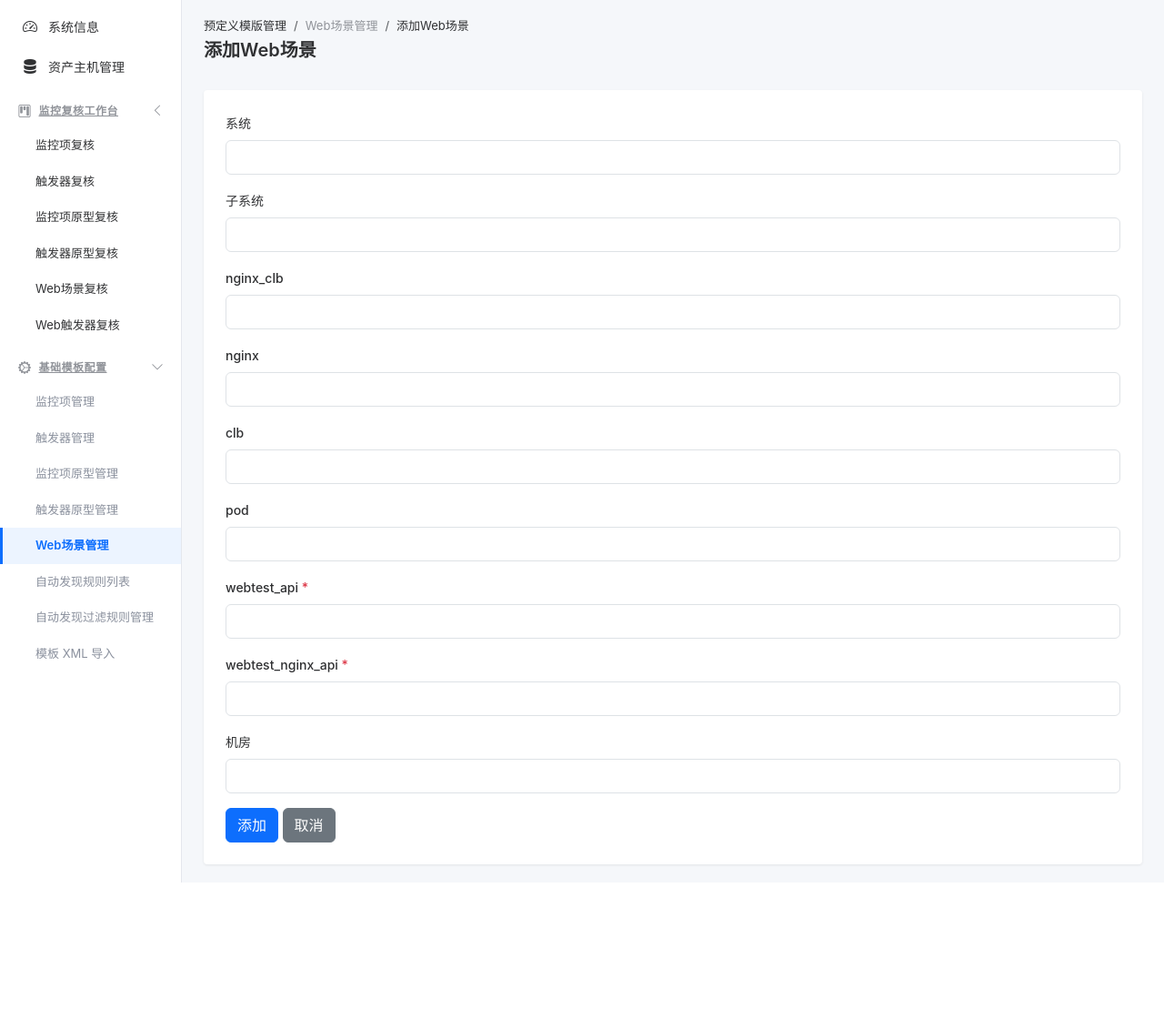
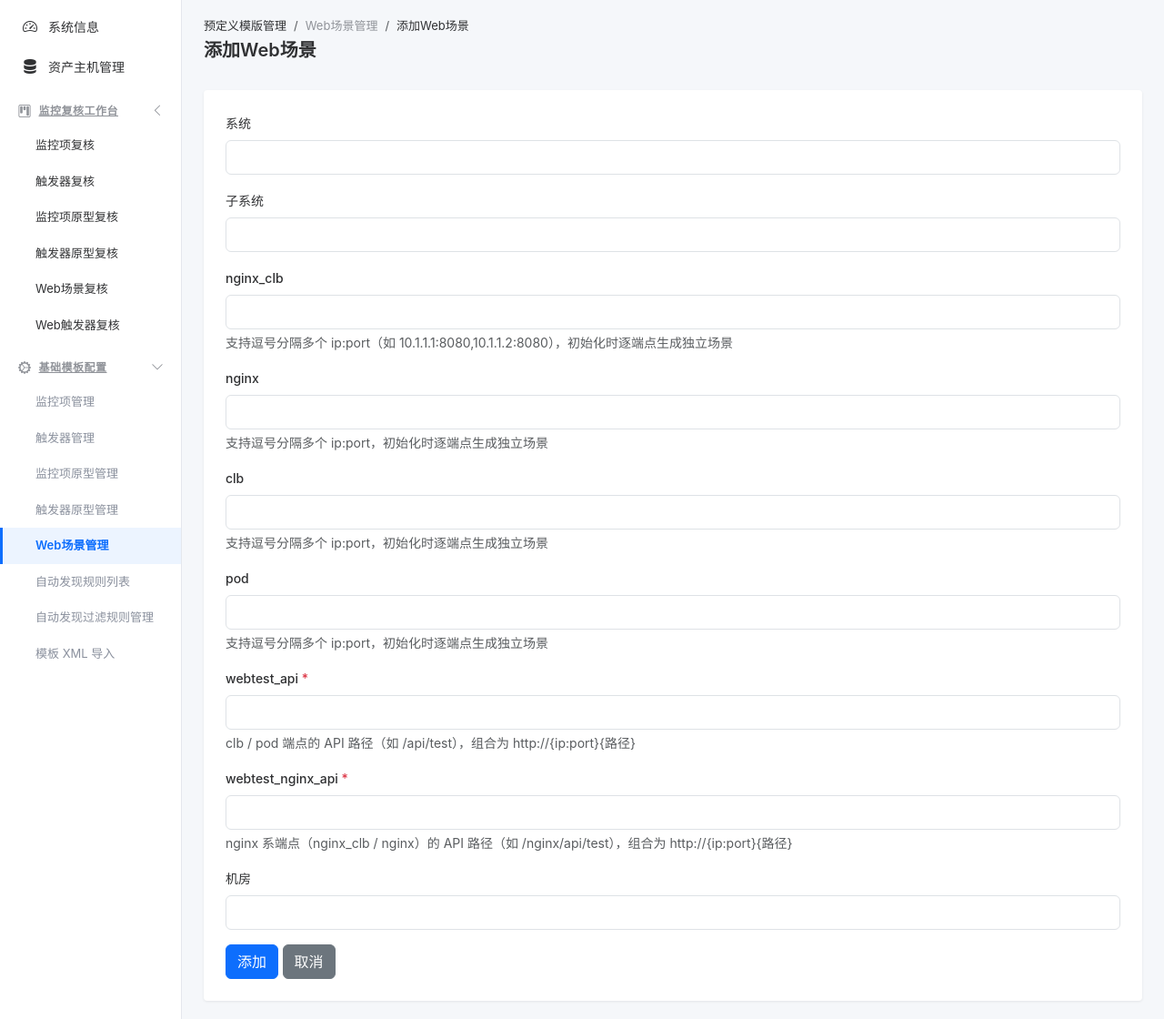
Before and after one commit to i-f2/zabbix_mac, a Flask app: page /webscenario/add in a window 1280 px wide. Shown: the part 61-1181 px from the top of the page at 91% size. Before the commit the page ends 1031 px from the top, so only its background shows below. Run offline with Flask 3, Linux system fonts and the light colour scheme; data that the repository does not hold is empty; some libraries are stand-ins or nearby versions.

Commit message:
docs: Web 场景录入表单补充多端点与 api 配对提示
4 个端点字段提示支持逗号分隔多个 ip:port；webtest_api / webtest_nginx_api
标注各自配对的端点列（clb/pod 与 nginx 系）。纯 .form-text 文案，
无逻辑改动。

Co-Authored-By: Claude Code <noreply@anthropic.com>

```diff
--- a/templates/add_webscenario.html
+++ b/templates/add_webscenario.html
@@ -16,26 +16,32 @@
         <div class="mb-3">
             <label for="nginx_clb" class="form-label">nginx_clb</label>
             <input type="text" class="form-control" id="nginx_clb" name="nginx_clb">
+            <div class="form-text">支持逗号分隔多个 ip:port（如 10.1.1.1:8080,10.1.1.2:8080），初始化时逐端点生成独立场景</div>
         </div>
         <div class="mb-3">
             <label for="nginx" class="form-label">nginx</label>
             <input type="text" class="form-control" id="nginx" name="nginx">
+            <div class="form-text">支持逗号分隔多个 ip:port，初始化时逐端点生成独立场景</div>
         </div>
         <div class="mb-3">
             <label for="clb" class="form-label">clb</label>
             <input type="text" class="form-control" id="clb" name="clb">
+            <div class="form-text">支持逗号分隔多个 ip:port，初始化时逐端点生成独立场景</div>
         </div>
         <div class="mb-3">
             <label for="pod" class="form-label">pod</label>
             <input type="text" class="form-control" id="pod" name="pod">
+            <div class="form-text">支持逗号分隔多个 ip:port，初始化时逐端点生成独立场景</div>
         </div>
         <div class="mb-3">
             <label for="webtest_api" class="form-label">webtest_api <span class="text-danger">*</span></label>
             <input type="text" class="form-control" id="webtest_api" name="webtest_api" required>
+            <div class="form-text">clb / pod 端点的 API 路径（如 /api/test），组合为 http://{ip:port}{路径}</div>
         </div>
         <div class="mb-3">
             <label for="webtest_nginx_api" class="form-label">webtest_nginx_api <span class="text-danger">*</span></label>
             <input type="text" class="form-control" id="webtest_nginx_api" name="webtest_nginx_api" required>
+            <div class="form-text">nginx 系端点（nginx_clb / nginx）的 API 路径（如 /nginx/api/test），组合为 http://{ip:port}{路径}</div>
         </div>
         <div class="mb-3">
             <label for="in_room" class="form-label">机房</label>
--- a/templates/edit_webscenario.html
+++ b/templates/edit_webscenario.html
@@ -16,26 +16,32 @@
         <div class="mb-3">
             <label for="nginx_clb" class="form-label">nginx_clb</label>
             <input type="text" class="form-control" id="nginx_clb" name="nginx_clb" value="{{ ws.nginx_clb or '' }}">
+            <div class="form-text">支持逗号分隔多个 ip:port（如 10.1.1.1:8080,10.1.1.2:8080），初始化时逐端点生成独立场景</div>
         </div>
         <div class="mb-3">
             <label for="nginx" class="form-label">nginx</label>
             <input type="text" class="form-control" id="nginx" name="nginx" value="{{ ws.nginx or '' }}">
+            <div class="form-text">支持逗号分隔多个 ip:port，初始化时逐端点生成独立场景</div>
         </div>
         <div class="mb-3">
             <label for="clb" class="form-label">clb</label>
             <input type="text" class="form-control" id="clb" name="clb" value="{{ ws.clb or '' }}">
+            <div class="form-text">支持逗号分隔多个 ip:port，初始化时逐端点生成独立场景</div>
         </div>
         <div class="mb-3">
             <label for="pod" class="form-label">pod</label>
             <input type="text" class="form-control" id="pod" name="pod" value="{{ ws.pod or '' }}">
+            <div class="form-text">支持逗号分隔多个 ip:port，初始化时逐端点生成独立场景</div>
         </div>
         <div class="mb-3">
             <label for="webtest_api" class="form-label">webtest_api <span class="text-danger">*</span></label>
             <input type="text" class="form-control" id="webtest_api" name="webtest_api" value="{{ ws.webtest_api or '' }}" required>
+            <div class="form-text">clb / pod 端点的 API 路径（如 /api/test），组合为 http://{ip:port}{路径}</div>
         </div>
         <div class="mb-3">
             <label for="webtest_nginx_api" class="form-label">webtest_nginx_api <span class="text-danger">*</span></label>
             <input type="text" class="form-control" id="webtest_nginx_api" name="webtest_nginx_api" value="{{ ws.webtest_nginx_api or '' }}" required>
+            <div class="form-text">nginx 系端点（nginx_clb / nginx）的 API 路径（如 /nginx/api/test），组合为 http://{ip:port}{路径}</div>
         </div>
         <div class="mb-3">
             <label for="in_room" class="form-label">机房</label>
```
